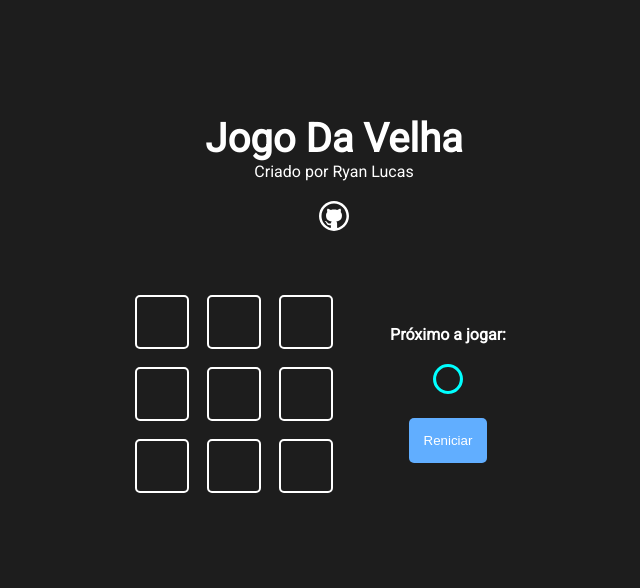
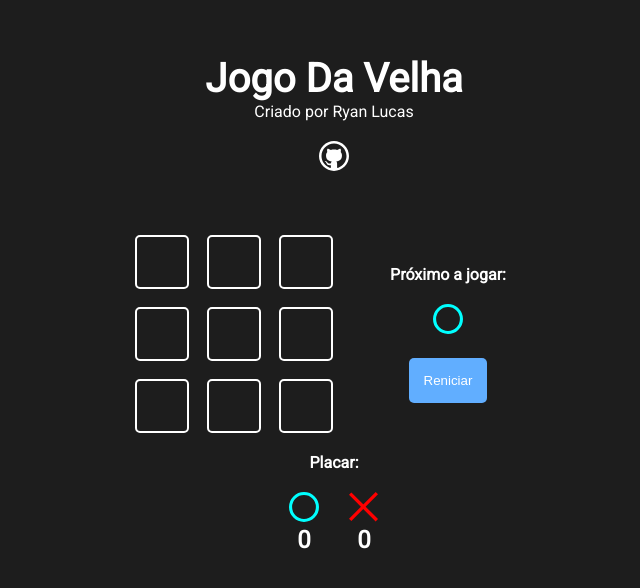
Before and after one commit to Ryanluc7reis/Projeto.react-jogo-da-velha, a Next.js app: page / in a window 1280 px wide. Shown: the part 116-704 px from the top of the page, without its empty margins (306-946 px from the left). Built offline with nearby package versions, Linux system fonts and the light colour scheme.

Commit message:
Criado placar

```diff
--- a/src/components/game/Game.jsx
+++ b/src/components/game/Game.jsx
@@ -2,6 +2,8 @@
 import styles from './Game.module.css'
 import GameOption from '../gameOption/GameOption'
 import GameInfo from '../gameinfo/Gameinfo'
+import Score from '../score/Score'
+
 /*
 Um array com varias posição de forma simplificada
 let array = Array(9).fill(0)
@@ -75,9 +77,10 @@
   },[winner])
 
   return (
-    <div className={styles.gameContent}>
-       <div className={styles.game}>
-      {
+    <>
+      <div className={styles.gameContent}>
+        <div className={styles.game}>
+        {
         gameState.map((value ,pos) =>
 
          <GameOption
@@ -87,7 +90,7 @@
             isWinner={verifyWinnerLine(pos)}
             isDraw={draw}
          /> )
-      }
+        }
 
        </div>
        <GameInfo
@@ -97,6 +100,8 @@
        isDraw={draw}
        />
     </div>
+      <Score />
+    </>
   )
 
 }
--- a/src/components/game/Game.module.css
+++ b/src/components/game/Game.module.css
@@ -7,6 +7,7 @@
   display: flex;
   gap: 30px;
   align-items: center;
+  margin-bottom: 20px;
 }
 @media screen and (max-width: 425px ) {
   .gameContent {
--- /dev/null
+++ b/src/components/score/Score.jsx
@@ -0,0 +1,21 @@
+import styles from './Score.module.css'
+import Icon from '../icon/Icon'
+
+function Score () {
+  return (
+    <>
+        <h4>Placar: </h4>
+        <div className={styles.score}>
+          <div  className={styles.scoreContent}>
+              <Icon iconName="circle"/>
+              <h2>0</h2>
+          </div>
+          <div className={styles.scoreContent}>
+              <Icon iconName="x"/>
+              <h2>0</h2>
+          </div>
+        </div>
+    </>
+  )
+}
+export default Score
--- /dev/null
+++ b/src/components/score/Score.module.css
@@ -0,0 +1,11 @@
+.score {
+  display: flex;
+  gap: 30px;
+  margin-top: 20px;
+}
+.scoreContent {
+  display: flex;
+  flex-direction: column;
+  align-items: center;
+
+}
```
